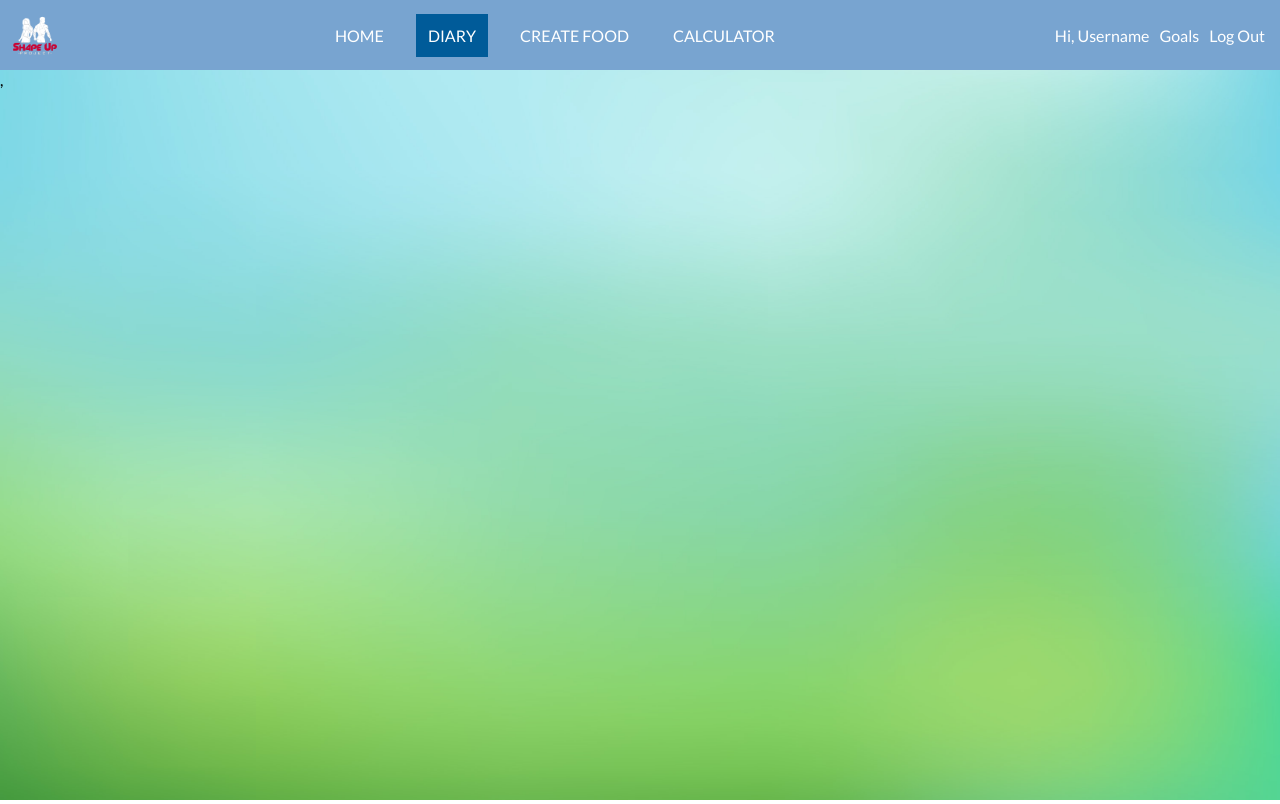
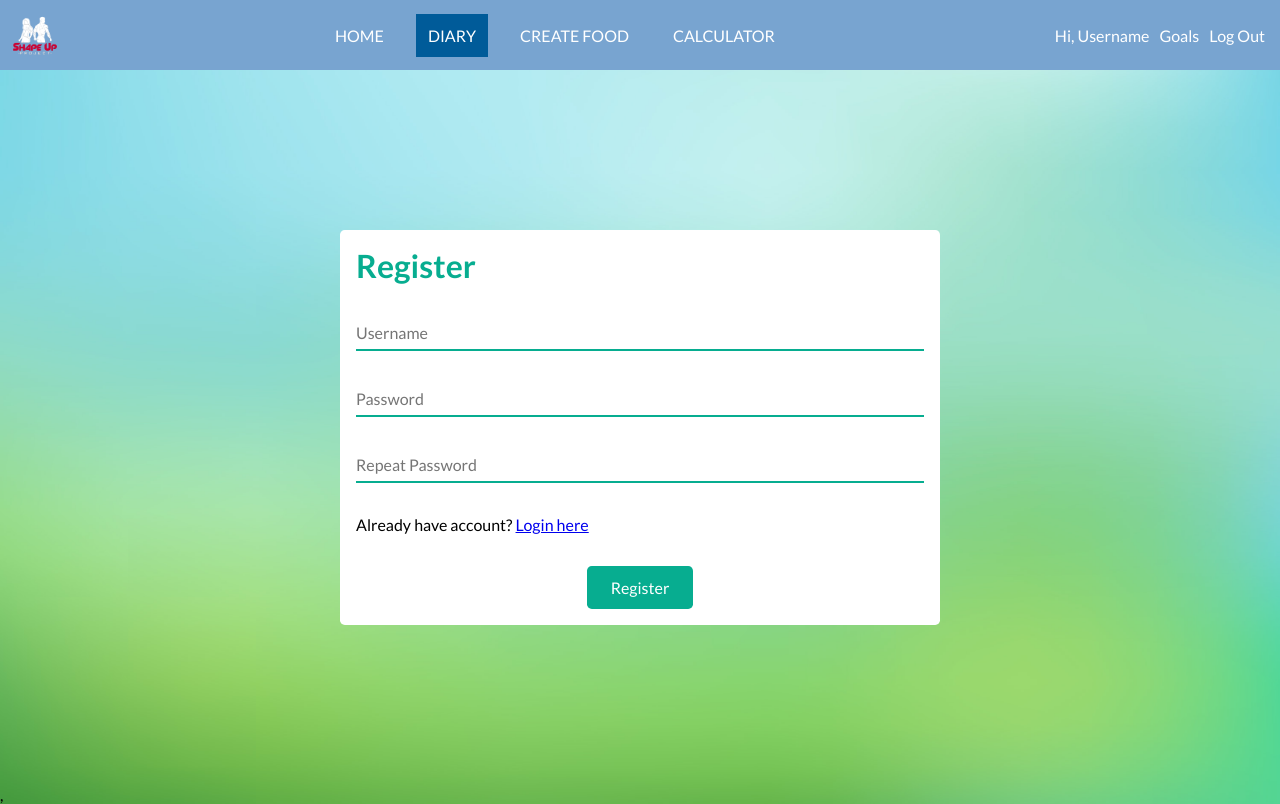
Before and after one commit to todormladenov/Food-diary, a React (Vite) app: page /auth/register in a window 1280 px wide. Built offline with nearby package versions, Linux system fonts and the light colour scheme.

Commit message:
Update the style for auth components

```diff
--- a/src/App.css
+++ b/src/App.css
@@ -0,0 +1,4 @@
+.wrapper {
+    max-width: 900px;
+    margin: 0 auto;
+}
--- a/src/App.jsx
+++ b/src/App.jsx
@@ -1,5 +1,6 @@
 import './App.css'
 import Login from './components/auth/login/Login';
+import Register from './components/auth/register/Register';
 import Header from './components/header/Header';
 import { Routes, Route } from 'react-router-dom';
 
@@ -9,9 +10,12 @@ function App() {
     <>
       <Header />
 
-      <Routes>
-        <Route path='/auth/login' element={<Login />} />
-      </Routes>
+      <div className="wrapper">
+        <Routes>
+          <Route path='/auth/login' element={<Login />} />
+          <Route path='/auth/register' element={<Register />} />
+        </Routes>
+      </div>
     </>
   );
 }
--- a/src/components/auth/login/Login.css
+++ b/src/components/auth/Auth.css
@@ -1,16 +1,12 @@
-.login-section {
+.form {
     margin: 10em auto;
     max-width: 600px;
+    padding: 1em;
+    border-radius: 0.3em;
     background: white;
-    border-radius: 0.3em;
 }
 
-.login-form {
-    margin: 0 auto;
-    padding: 1em;
-}
-
-.login-form h2 {
+.form h2 {
     color: #07ad90
 }
 
--- a/src/components/auth/login/Login.jsx
+++ b/src/components/auth/login/Login.jsx
@@ -1,19 +1,18 @@
 import { Link } from 'react-router-dom';
-import './Login.css'
+import '../Auth.css'
 
 export default function Login() {
     return (
-        <div className="login-section">
-            <form className="login-form">
+        <form className="form">
             <h2>Login</h2>
 
             <div className="field-wrapper">
-                    <input type="text" id="username" name="username" placeholder='Username' />
+                <input type="text" id="username" name="username" placeholder='Username' autoComplete='on'/>
                 <label htmlFor="username">Username</label>
             </div>
 
             <div className="field-wrapper">
-                    <input type="password" id="password" name="password" placeholder='Password' />
+                <input type="password" id="password" name="password" placeholder='Password' autoComplete='on'/>
                 <label htmlFor="password">Password</label>
             </div>
 
@@ -26,6 +25,5 @@ export default function Login() {
             </div>
 
         </form>
-        </div>
     );
 }
--- a/src/components/auth/register/Register.jsx
+++ b/src/components/auth/register/Register.jsx
@@ -1,4 +1,5 @@
 import { Link } from "react-router-dom";
+import '../Auth.css'
 
 export default function Register() {
     return (
```
Lines whose indentation alone changed are shown as unchanged.
